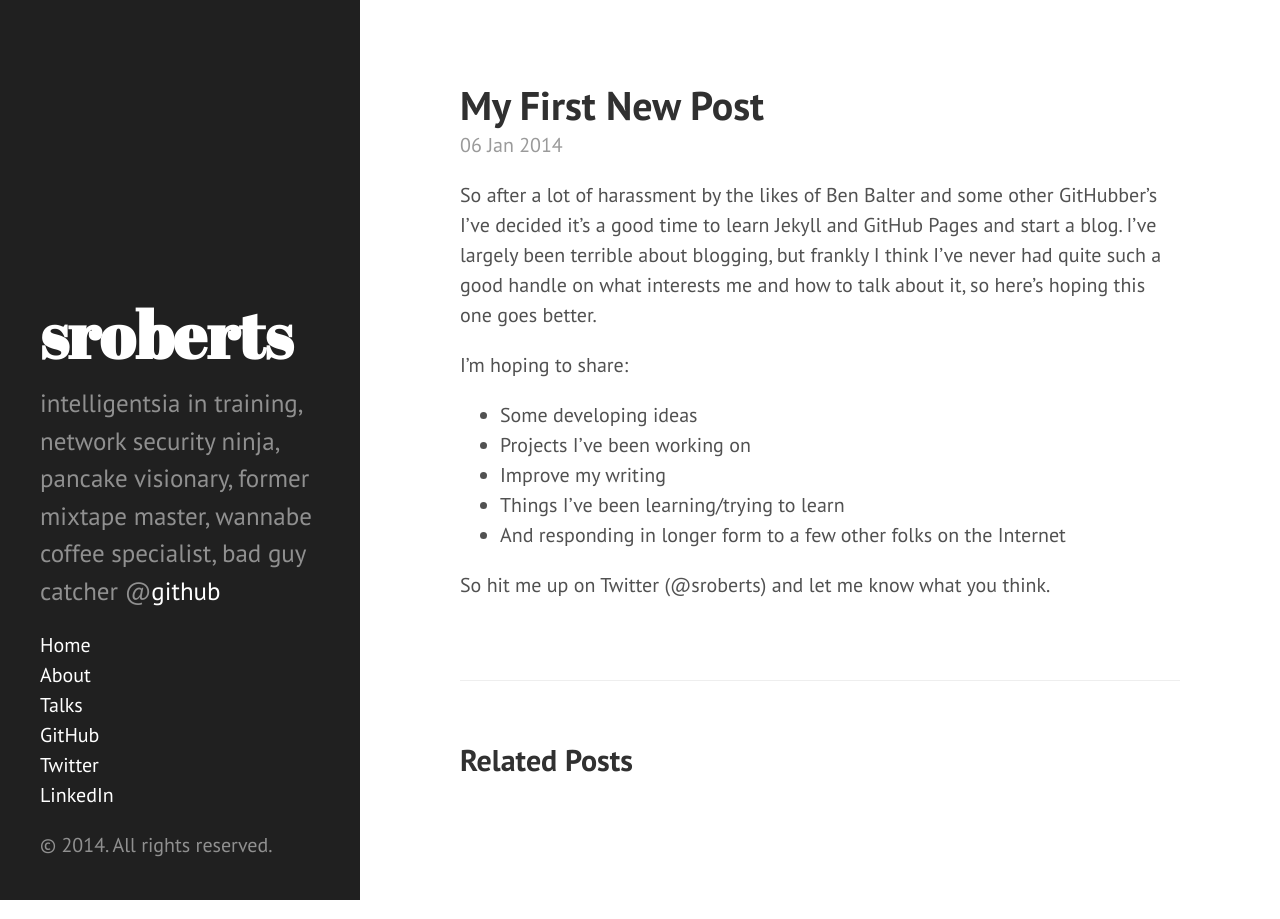
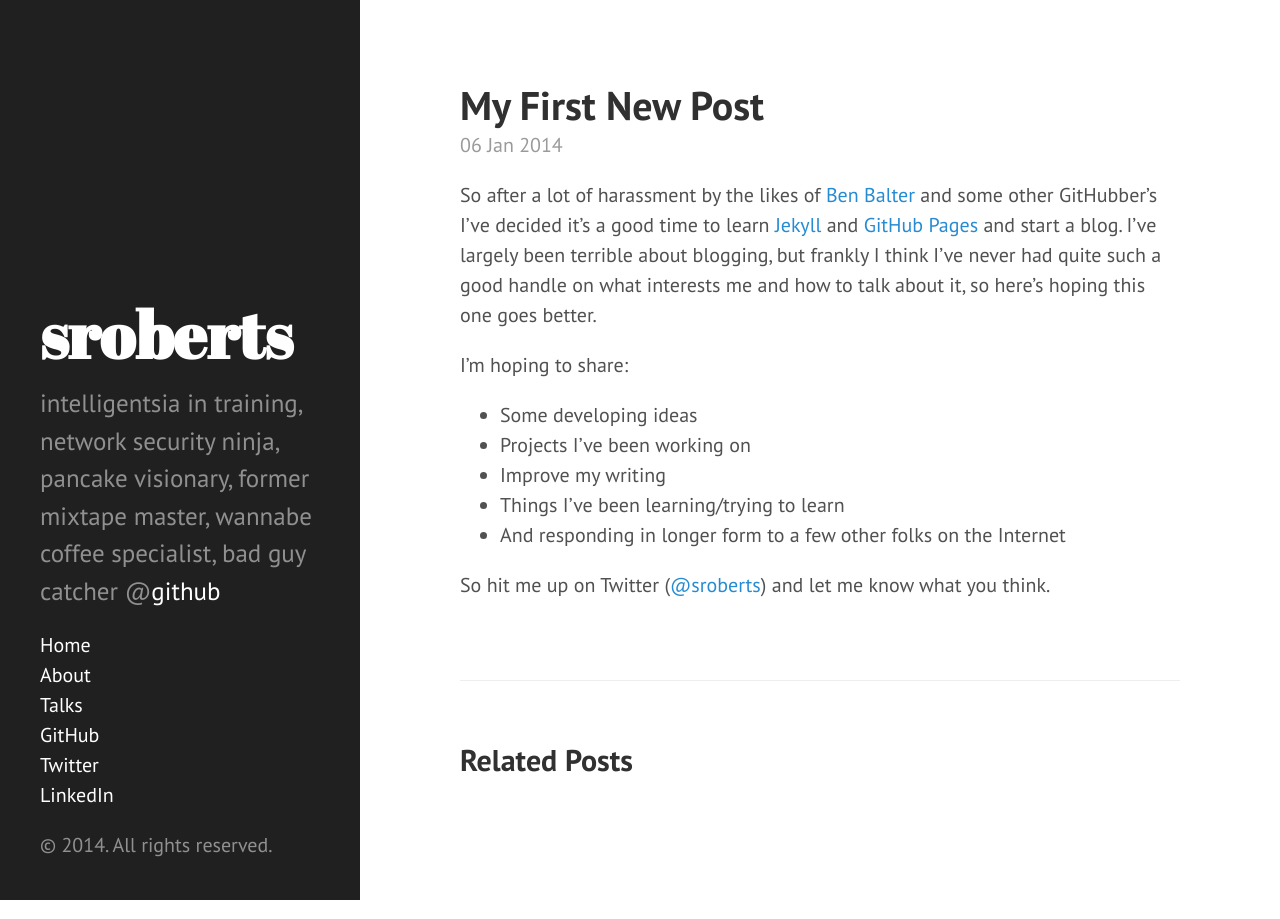
Before and after one commit to sroberts/sroberts.github.io, a Jekyll site: the page built from _posts/2014-01-06-first-post.md, in a window 1280 px wide. Built offline with Jekyll 4.4.1, drawn with Linux system fonts in a browser that asks for light colours; Markdown is read by kramdown in place of the engine named in the settings; some of the changed lines change nothing that is shown.

Commit message:
Added some markdown links

```diff
--- a/_posts/2014-01-06-first-post.md
+++ b/_posts/2014-01-06-first-post.md
@@ -3,7 +3,7 @@
 title: My First New Post
 ---
 
-So after a lot of harassment by the likes of Ben Balter and some other GitHubber's I've decided it's a good time to learn Jekyll and GitHub Pages and start a blog. I've largely been terrible about blogging, but frankly I think I've never had quite such a good handle on what interests me and how to talk about it, so here's hoping this one goes better.
+So after a lot of harassment by the likes of [Ben Balter](http://ben.balter.com) and some other GitHubber's I've decided it's a good time to learn [Jekyll](http://jekyllrb.com) and [GitHub Pages](http://pages.github.com) and start a blog. I've largely been terrible about blogging, but frankly I think I've never had quite such a good handle on what interests me and how to talk about it, so here's hoping this one goes better.
 
 I'm hoping to share:
 
@@ -13,4 +13,4 @@
 * Things I've been learning/trying to learn
 * And responding in longer form to a few other folks on the Internet
 
-So hit me up on Twitter (@sroberts) and let me know what you think.
+So hit me up on Twitter ([@sroberts](https://twitter.com/sroberts)) and let me know what you think.
```
